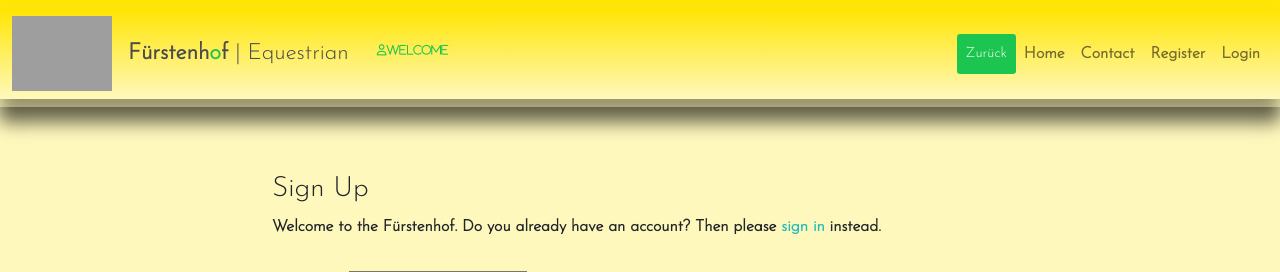
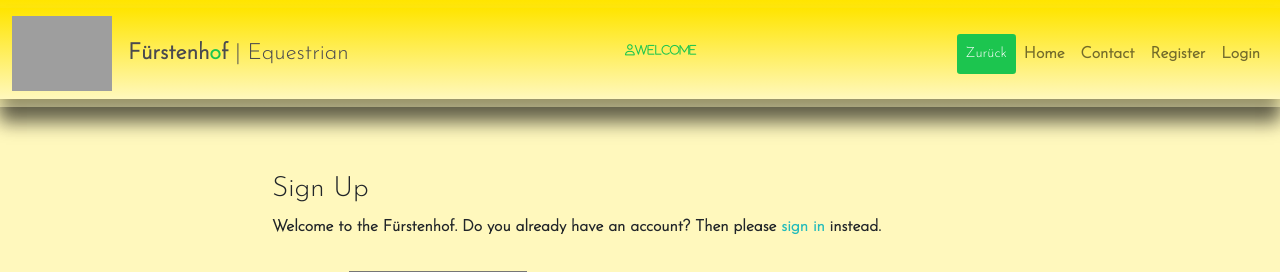
Before and after one commit to MrHaJu/Code-Institute-Projekt-4-Django-horseplaner, a Django app: page /accounts/signup/ in a window 1280 px wide. Shown: the top 272 px of the page. Run offline with Django 3.2, Linux system fonts and the light colour scheme; some libraries are stand-ins or nearby versions; grey boxes are pictures that could not be loaded.

Commit message:
center alerts

```diff
--- a/templates/base.html
+++ b/templates/base.html
@@ -38,7 +38,7 @@
             </button>
 
             <!-- Alerts -->
-            <div class="container">
+            <div class="container d-flex justify-content-center align-items-center">
 
                     <i class="fa-regular fa-user username">Welcome <span>{{ user.username }}</span></i>
                 <div class="row">
```
